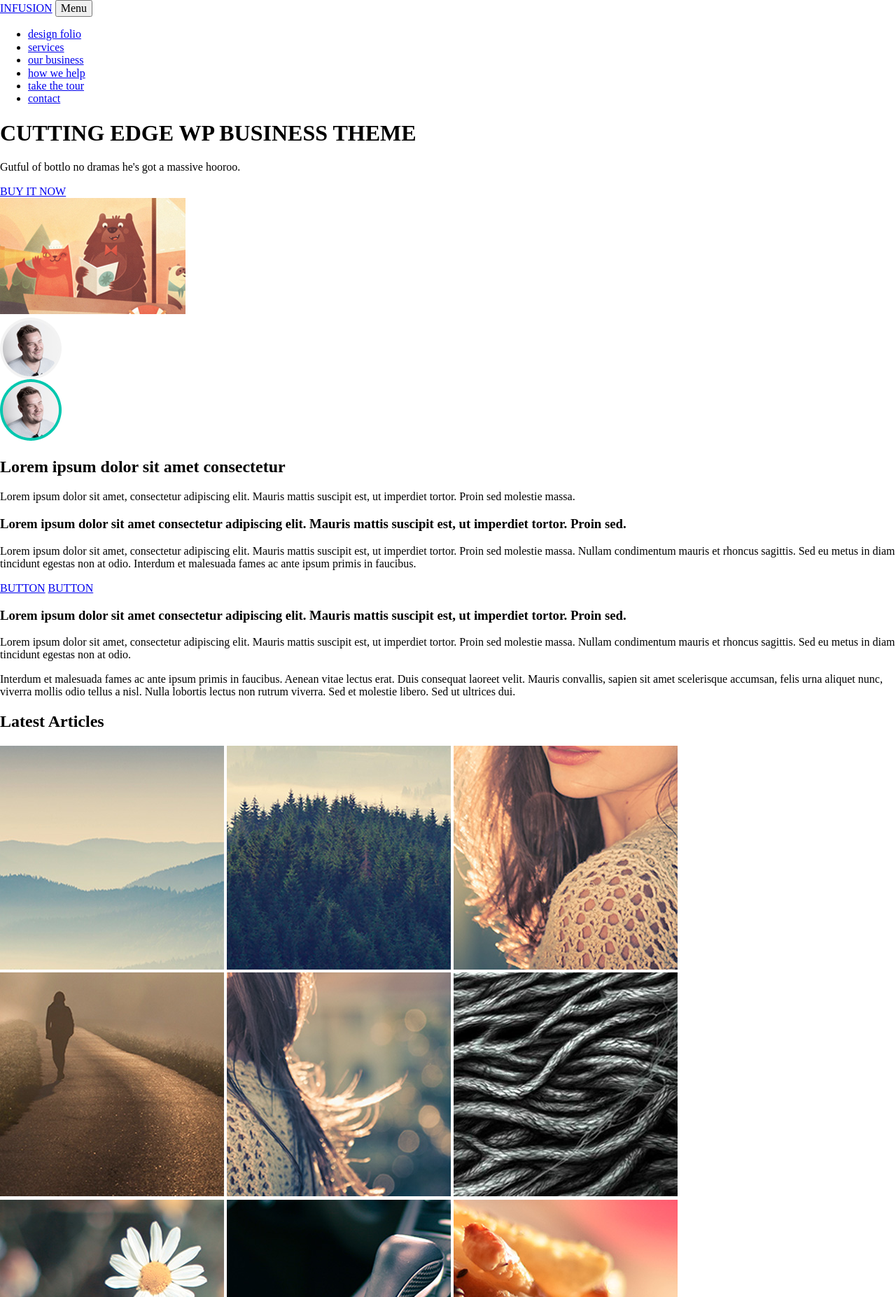
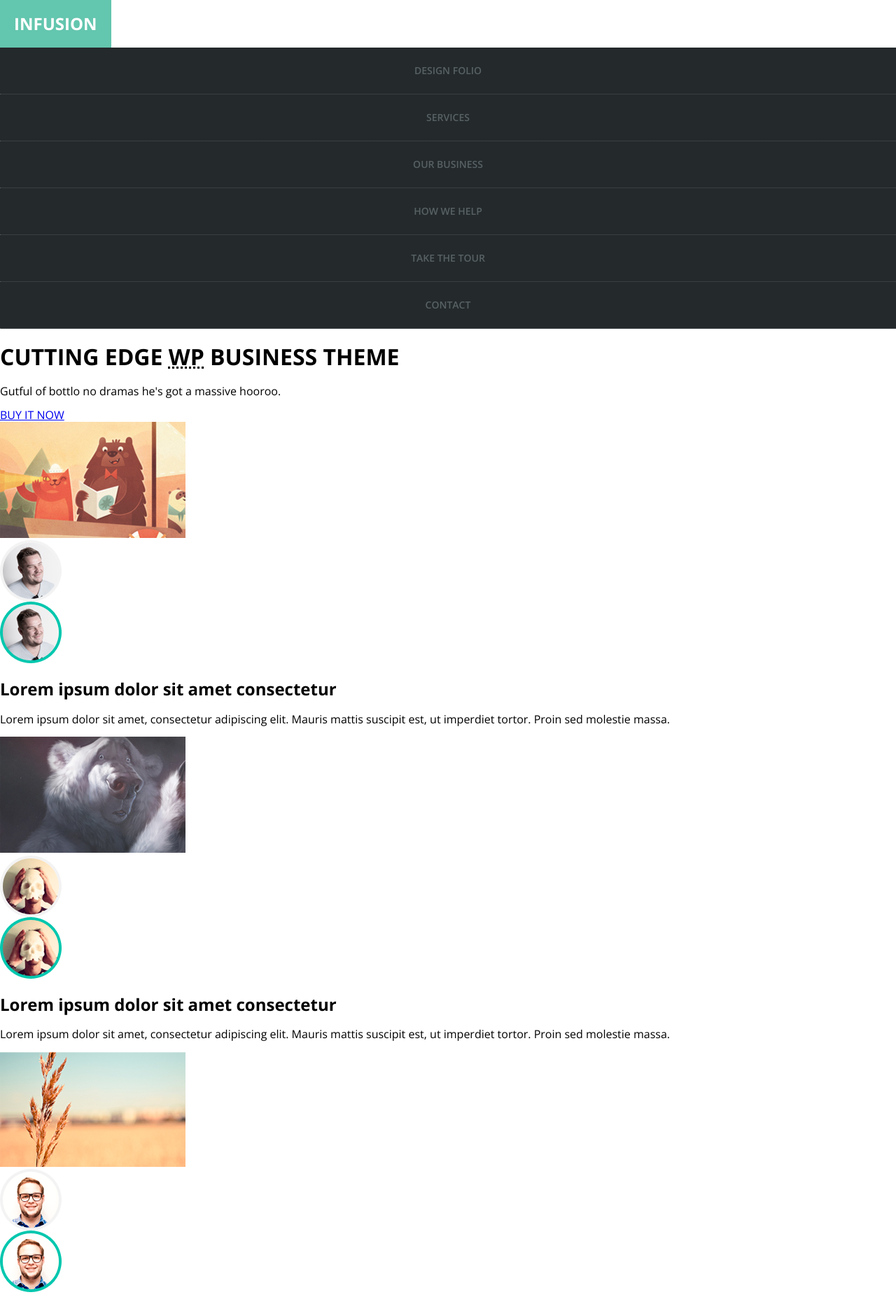
Before and after one commit to jhonatanascimento/InfusionProject, a plain HTML site: page index.html in a window 1280 px wide. Shown: the top 1854 px of the page at 70% size. Drawn offline with nearby package versions, Linux system fonts and the light colour scheme.

Commit message:
Aula 331 Menu and logo created, and hover effects on menu.

```diff
--- a/index.html
+++ b/index.html
@@ -1,29 +1,41 @@
-<!doctype html>
+<!DOCTYPE html>
 <html lang="pt-br">
   <head>
-        <title> Infusion </title>
-        <meta charset="utf-8">
-        <meta name="viewport" content="width=device-width, initial-scale=1">
-        <meta name="author" content="Daniel">
-        <meta name="description" content="descrição bacanuda">
-        <meta name="keywords" content="html5, tecnologia">
+    <title>Infusion</title>
+    <meta charset="utf-8" />
+    <meta name="viewport" content="width=device-width, initial-scale=1" />
+    <meta name="author" content="Daniel" />
+    <meta name="description" content="descrição bacanuda" />
+    <meta name="keywords" content="html5, tecnologia" />
 
-        <link rel="stylesheet" href="https://use.fontawesome.com/releases/v5.2.0/css/all.css" integrity="sha384-hWVjflwFxL6sNzntih27bfxkr27PmbbK/iSvJ+a4+0owXq79v+lsFkW54bOGbiDQ" crossorigin="anonymous">
+    <link
+      rel="stylesheet"
+      href="https://use.fontawesome.com/releases/v5.2.0/css/all.css"
+      integrity="sha384-hWVjflwFxL6sNzntih27bfxkr27PmbbK/iSvJ+a4+0owXq79v+lsFkW54bOGbiDQ"
+      crossorigin="anonymous"
+    />
     <!-- Fonts -->
-        <link href='http://fonts.googleapis.com/css?family=Sintony:400,700' rel='stylesheet' type='text/css'>
-        <link href='http://fonts.googleapis.com/css?family=Open+Sans:400,600,700' rel='stylesheet' type='text/css'>
+    <link
+      href="http://fonts.googleapis.com/css?family=Sintony:400,700"
+      rel="stylesheet"
+      type="text/css"
+    />
+    <link
+      href="http://fonts.googleapis.com/css?family=Open+Sans:400,600,700"
+      rel="stylesheet"
+      type="text/css"
+    />
 
-      <link rel="stylesheet" href="style/normalize.css">
+    <link rel="stylesheet" href="style/normalize.css" />
+    <link rel="stylesheet" href="style/main.css" />
+  </head>
+  <body class="no-js">
+    <header class="header">
+      <a href="index.html" class="logo-text">INFUSION</a>
 
-    </head>
-    <body>
+      <button style="display: none;" class="header__btnMenu">Menu</button>
 
-        <header>
-          <a href="index.html">INFUSION</a>
-
-          <button>Menu</button>
-
-          <nav>
+      <nav class="header__nav">
         <ul>
           <li><a href="#">design folio</a></li>
           <li><a href="#">services</a></li>
@@ -36,63 +48,129 @@
     </header>
 
     <section>
-          <h1>
-            CUTTING EDGE WP BUSINESS THEME
+      <h1 class="hero__title">
+        CUTTING EDGE <abbr title="Wordpress">WP</abbr> BUSINESS THEME
       </h1>
       <p>Gutful of bottlo no dramas he's got a massive hooroo.</p>
       <a href="#">BUY IT NOW</a>
     </section>
 
-
     <section>
       <article>
-
-            <img src="img/c01.jpg" alt="Carousel Img">
+        <img src="img/c01.jpg" alt="Carousel Img" />
 
         <div>
-              <img src="img/teamsprite_01.png" alt="Carousel Img">
+          <img src="img/teamsprite_01.png" alt="Carousel Img" />
         </div>
         <div>
           <h2>Lorem ipsum dolor sit amet consectetur</h2>
-              <p>Lorem ipsum dolor sit amet, consectetur adipiscing elit. Mauris mattis suscipit est, ut imperdiet tortor. Proin sed molestie massa.</p>
+          <p>
+            Lorem ipsum dolor sit amet, consectetur adipiscing elit. Mauris
+            mattis suscipit est, ut imperdiet tortor. Proin sed molestie massa.
+          </p>
+        </div>
+      </article>
+
+      <article>
+        <img src="img/c02.jpg" alt="Carousel Img" />
+
+        <div>
+          <img src="img/teamsprite_02.png" alt="Carousel Img" />
+        </div>
+        <div>
+          <h2>Lorem ipsum dolor sit amet consectetur</h2>
+          <p>
+            Lorem ipsum dolor sit amet, consectetur adipiscing elit. Mauris
+            mattis suscipit est, ut imperdiet tortor. Proin sed molestie massa.
+          </p>
+        </div>
+      </article>
+
+      <article>
+        <img src="img/c03.jpg" alt="Carousel Img" />
+
+        <div>
+          <img src="img/teamsprite_03.png" alt="Carousel Img" />
+        </div>
+        <div>
+          <h2>Lorem ipsum dolor sit amet consectetur</h2>
+          <p>
+            Lorem ipsum dolor sit amet, consectetur adipiscing elit. Mauris
+            mattis suscipit est, ut imperdiet tortor. Proin sed molestie massa.
+          </p>
+        </div>
+      </article>
+
+      <article>
+        <img src="img/c04.jpg" alt="Carousel Img" />
+
+        <div>
+          <img src="img/teamsprite_04.png" alt="Carousel Img" />
+        </div>
+        <div>
+          <h2>Lorem ipsum dolor sit amet consectetur</h2>
+          <p>
+            Lorem ipsum dolor sit amet, consectetur adipiscing elit. Mauris
+            mattis suscipit est, ut imperdiet tortor. Proin sed molestie massa.
+          </p>
         </div>
       </article>
     </section>
 
-
     <section>
-
       <article>
-            <h3>Lorem ipsum dolor sit amet consectetur adipiscing elit. Mauris mattis suscipit est, ut imperdiet tortor. Proin sed.</h3>
-            <p>Lorem ipsum dolor sit amet, consectetur adipiscing elit. Mauris mattis suscipit est, ut imperdiet tortor. Proin sed molestie massa. Nullam condimentum mauris et rhoncus sagittis. Sed eu metus in diam tincidunt egestas non at odio. Interdum et malesuada fames ac ante ipsum primis in faucibus.</p>
+        <h3>
+          Lorem ipsum dolor sit amet consectetur adipiscing elit. Mauris mattis
+          suscipit est, ut imperdiet tortor. Proin sed.
+        </h3>
+        <p>
+          Lorem ipsum dolor sit amet, consectetur adipiscing elit. Mauris mattis
+          suscipit est, ut imperdiet tortor. Proin sed molestie massa. Nullam
+          condimentum mauris et rhoncus sagittis. Sed eu metus in diam tincidunt
+          egestas non at odio. Interdum et malesuada fames ac ante ipsum primis
+          in faucibus.
+        </p>
         <a href="#">BUTTON</a>
         <a href="#">BUTTON</a>
       </article>
 
       <article>
-            <h3>Lorem ipsum dolor sit amet consectetur adipiscing elit. Mauris mattis suscipit est, ut imperdiet tortor. Proin sed.</h3>
-            <p>Lorem ipsum dolor sit amet, consectetur adipiscing elit. Mauris mattis suscipit est, ut imperdiet tortor. Proin sed molestie massa. Nullam condimentum mauris et rhoncus sagittis. Sed eu metus in diam tincidunt egestas non at odio.</p>
-            <p>Interdum et malesuada fames ac ante ipsum primis in faucibus. Aenean vitae lectus erat. Duis consequat laoreet velit. Mauris convallis, sapien sit amet scelerisque accumsan, felis urna aliquet nunc, viverra mollis odio tellus a nisl. Nulla lobortis lectus non rutrum viverra. Sed et molestie libero. Sed ut ultrices dui.</p>
+        <h3>
+          Lorem ipsum dolor sit amet consectetur adipiscing elit. Mauris mattis
+          suscipit est, ut imperdiet tortor. Proin sed.
+        </h3>
+        <p>
+          Lorem ipsum dolor sit amet, consectetur adipiscing elit. Mauris mattis
+          suscipit est, ut imperdiet tortor. Proin sed molestie massa. Nullam
+          condimentum mauris et rhoncus sagittis. Sed eu metus in diam tincidunt
+          egestas non at odio.
+        </p>
+        <p>
+          Interdum et malesuada fames ac ante ipsum primis in faucibus. Aenean
+          vitae lectus erat. Duis consequat laoreet velit. Mauris convallis,
+          sapien sit amet scelerisque accumsan, felis urna aliquet nunc, viverra
+          mollis odio tellus a nisl. Nulla lobortis lectus non rutrum viverra.
+          Sed et molestie libero. Sed ut ultrices dui.
+        </p>
       </article>
-
     </section>
 
     <section>
       <h2>Latest Articles</h2>
 
       <div>
-              <a href="#"><img src="img/articles/01.jpg" alt=""></a>
-              <a href="#"><img src="img/articles/02.jpg" alt=""></a>
-              <a href="#"><img src="img/articles/03.jpg" alt=""></a>
-              <a href="#"><img src="img/articles/04.jpg" alt=""></a>
-              <a href="#"><img src="img/articles/05.jpg" alt=""></a>
-              <a href="#"><img src="img/articles/06.jpg" alt=""></a>
-              <a href="#"><img src="img/articles/07.jpg" alt=""></a>
-              <a href="#"><img src="img/articles/08.jpg" alt=""></a>
-              <a href="#"><img src="img/articles/09.jpg" alt=""></a>
-              <a href="#"><img src="img/articles/10.jpg" alt=""></a>
-              <a href="#"><img src="img/articles/11.jpg" alt=""></a>
-              <a href="#"><img src="img/articles/12.jpg" alt=""></a>
+        <a href="#"><img src="img/articles/01.jpg" alt="" /></a>
+        <a href="#"><img src="img/articles/02.jpg" alt="" /></a>
+        <a href="#"><img src="img/articles/03.jpg" alt="" /></a>
+        <a href="#"><img src="img/articles/04.jpg" alt="" /></a>
+        <a href="#"><img src="img/articles/05.jpg" alt="" /></a>
+        <a href="#"><img src="img/articles/06.jpg" alt="" /></a>
+        <a href="#"><img src="img/articles/07.jpg" alt="" /></a>
+        <a href="#"><img src="img/articles/08.jpg" alt="" /></a>
+        <a href="#"><img src="img/articles/09.jpg" alt="" /></a>
+        <a href="#"><img src="img/articles/10.jpg" alt="" /></a>
+        <a href="#"><img src="img/articles/11.jpg" alt="" /></a>
+        <a href="#"><img src="img/articles/12.jpg" alt="" /></a>
       </div>
     </section>
 
@@ -108,16 +186,21 @@
     </div>
 
     <section>
-
       <div>
         <figure>
-              <h2>Nam mi enim, auctor non ultricies a, fringilla eu risus. Praesent vitae lorem et elit tincidunt accumsan suscipit eu libero. </h2>
+          <h2>
+            Nam mi enim, auctor non ultricies a, fringilla eu risus. Praesent
+            vitae lorem et elit tincidunt accumsan suscipit eu libero.
+          </h2>
           <figcaption>
             Nam mi enim, auctor non ultricies.
           </figcaption>
         </figure>
         <figure>
-              <h2>Lorem ipsum dolor sit amet, consectetur adipiscing elit. Mauris mattis suscipit est, ut imperdiet tortor. Proin sed molestie massa.</h2>
+          <h2>
+            Lorem ipsum dolor sit amet, consectetur adipiscing elit. Mauris
+            mattis suscipit est, ut imperdiet tortor. Proin sed molestie massa.
+          </h2>
           <figcaption>
             Nam mi enim, auctor.
           </figcaption>
@@ -126,15 +209,25 @@
 
       <span class="prev"><i class="fas fa-angle-left fa-2x"></i></span>
       <span class="next"><i class="fas fa-angle-right fa-2x"></i></span>
-
     </section>
 
     <footer>
       <h2>INFUSION</h2>
 
-          <p>Nam mi enim, auctor non ultricies a, fringilla eu risus. Praesent vitae lorem et elit tincidunt accumsan suscipit eu libero. Maecenas diam est, venenatis vitae dui in, vestibulum mollis arcu. Donec eu nibh tincidunt, dapibus sem eu, aliquam dolor. Cum sociis natoque penatibus et magnis dis parturient montes, nascetur ridiculus mus. Vestibulum consectetur commodo eros, vitae laoreet lectus aliq</p>
+      <p>
+        Nam mi enim, auctor non ultricies a, fringilla eu risus. Praesent vitae
+        lorem et elit tincidunt accumsan suscipit eu libero. Maecenas diam est,
+        venenatis vitae dui in, vestibulum mollis arcu. Donec eu nibh tincidunt,
+        dapibus sem eu, aliquam dolor. Cum sociis natoque penatibus et magnis
+        dis parturient montes, nascetur ridiculus mus. Vestibulum consectetur
+        commodo eros, vitae laoreet lectus aliq
+      </p>
 
-          <p>aliquam dolor. Cum sociis natoque penatibus et magnis dis parturient montes, nascetur ridiculus mus. Vestibulum consectetur commodo eros, vitae laoreet lectus aliq</p>
+      <p>
+        aliquam dolor. Cum sociis natoque penatibus et magnis dis parturient
+        montes, nascetur ridiculus mus. Vestibulum consectetur commodo eros,
+        vitae laoreet lectus aliq
+      </p>
 
       <ul>
         <li><a href="#">List One</a></li>
--- a/style/main.css
+++ b/style/main.css
@@ -1,4 +1,60 @@
-body{
+body {
+  margin: 0;
+  font-family: "Open Sans", sans-serif;
+}
 
-bakcground:none;
+header {
+  background: white;
+  width: 100%;
 }
+
+.logo-text {
+  text-transform: uppercase;
+  background-color: #63c6ae;
+  font-size: 24px;
+  margin: 0;
+  padding: 20px;
+  float: left;
+
+  text-decoration: none;
+  color: white;
+
+  font-weight: bold;
+}
+
+.header__nav {
+  clear: left;
+}
+
+.header__nav ul {
+  margin: 0;
+  padding: 0;
+}
+
+.header__nav li {
+  list-style-type: none;
+  background: #242a2c;
+  text-align: center;
+  border-bottom: 1px dotted rgba(255, 255, 255, 0.2);
+  text-transform: uppercase;
+}
+
+.header__nav a {
+  text-decoration: none;
+
+  color: #586165;
+  font-size: 14px;
+  font-weight: 600;
+  padding: 25px 0;
+
+  text-decoration: none;
+  display: block;
+  transition: 0.5s;
+}
+
+.header__nav a:hover {
+  color: #63c6ae;
+}
+
+.header__btnMenu {
+}
```
Lines whose indentation alone changed are shown as unchanged.
